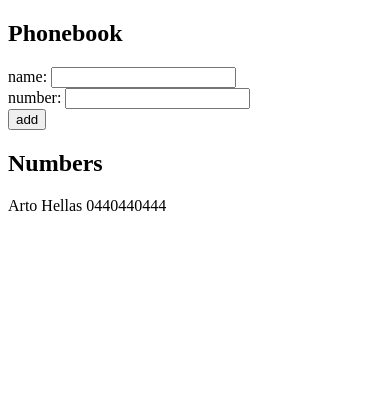
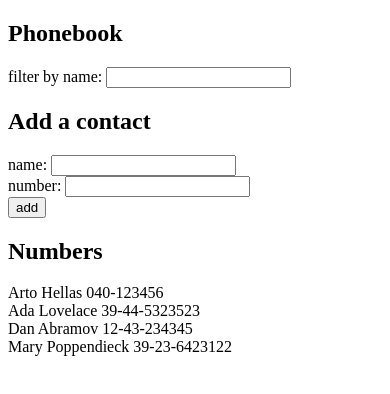
Before and after one commit to pbrovkin/FullStackOpen, a React (Create React App) app in the folder part2/phonebook/: page / in a window 390 px wide. Shown: the top 394 px of the page. Built offline with nearby package versions, Linux system fonts and the light colour scheme.

Commit message:
phonebook, step4

```diff
--- a/part2/phonebook/src/App.js
+++ b/part2/phonebook/src/App.js
@@ -2,10 +2,17 @@
 
 const App = () => {
   const [persons, setPersons] = useState([
-    { name: 'Arto Hellas', number: '0440440444' }
+    { name: 'Arto Hellas', number: '040-123456' },
+    { name: 'Ada Lovelace', number: '39-44-5323523' },
+    { name: 'Dan Abramov', number: '12-43-234345' },
+    { name: 'Mary Poppendieck', number: '39-23-6423122' }
   ])
   const [newName, setNewName] = useState('')
   const [newNumber, setNewNumber] = useState('')
+  const [newFilter, setNewFilter] = useState('')
+
+  const filteredPersons = persons.filter(person =>
+    person.name.toLowerCase().includes(newFilter.toLowerCase()))
 
   const addContact = (event) => {
     event.preventDefault()
@@ -32,9 +39,19 @@
     setNewNumber(event.target.value)
   }
 
+  const handleFilterChange = (event) => {
+    setNewFilter(event.target.value)
+  }
+
   return (
     <div>
       <h2>Phonebook</h2>
+      <form>
+        <div>
+          filter by name: <input onChange={handleFilterChange} />
+        </div>
+      </form>
+      <h2>Add a contact</h2>
       <form onSubmit={addContact}>
         <div>
           name: <input value={newName} onChange={handleNameChange} />
@@ -48,10 +65,10 @@
       </form>
 
       <h2>Numbers</h2>
-      {persons.map(person =>
-        <p key={person.name}>
+      {filteredPersons.map(person =>
+        <div key={person.name}>
           {person.name} {person.number}
-        </p>
+        </div>
       )}
     </div>
   )
```
